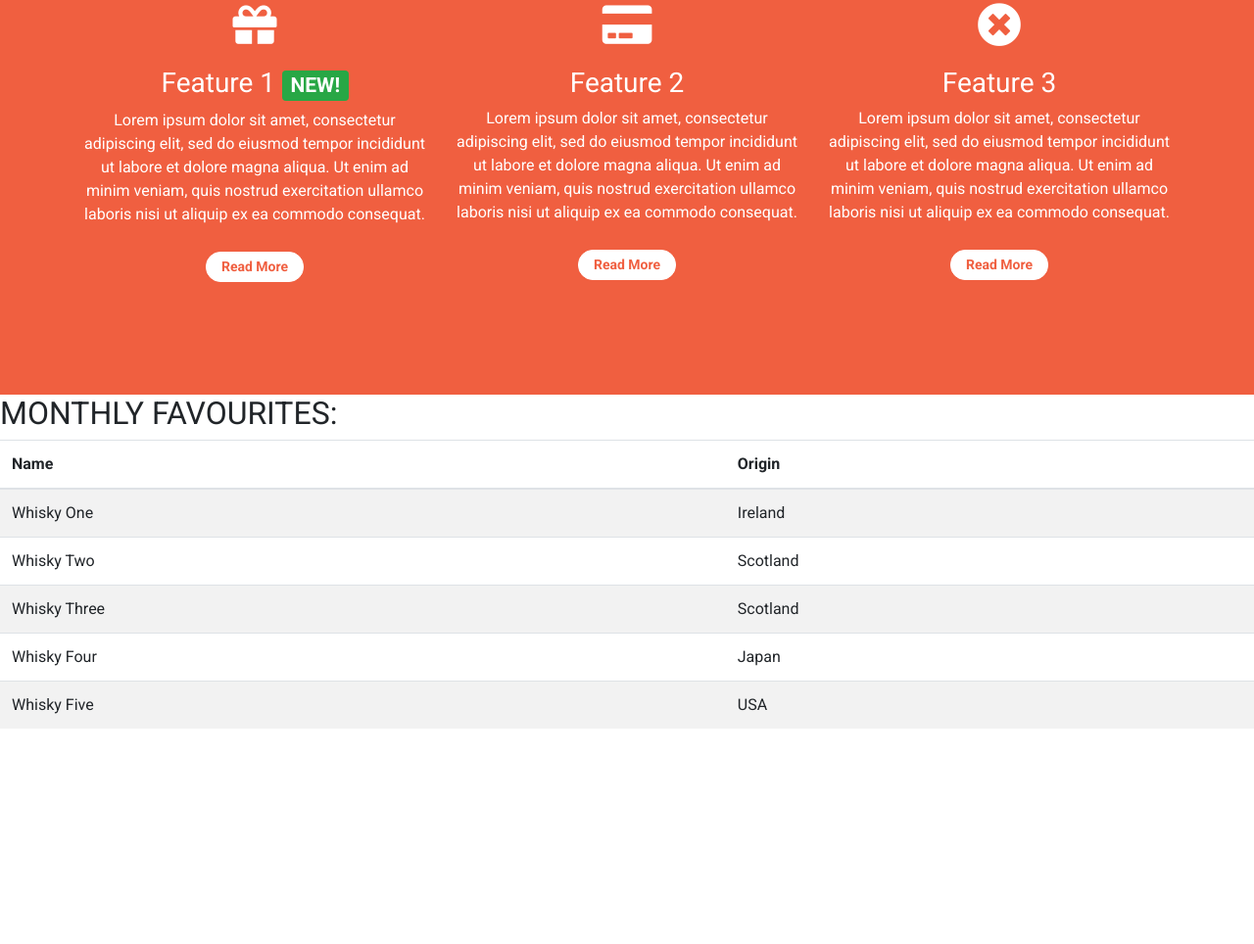
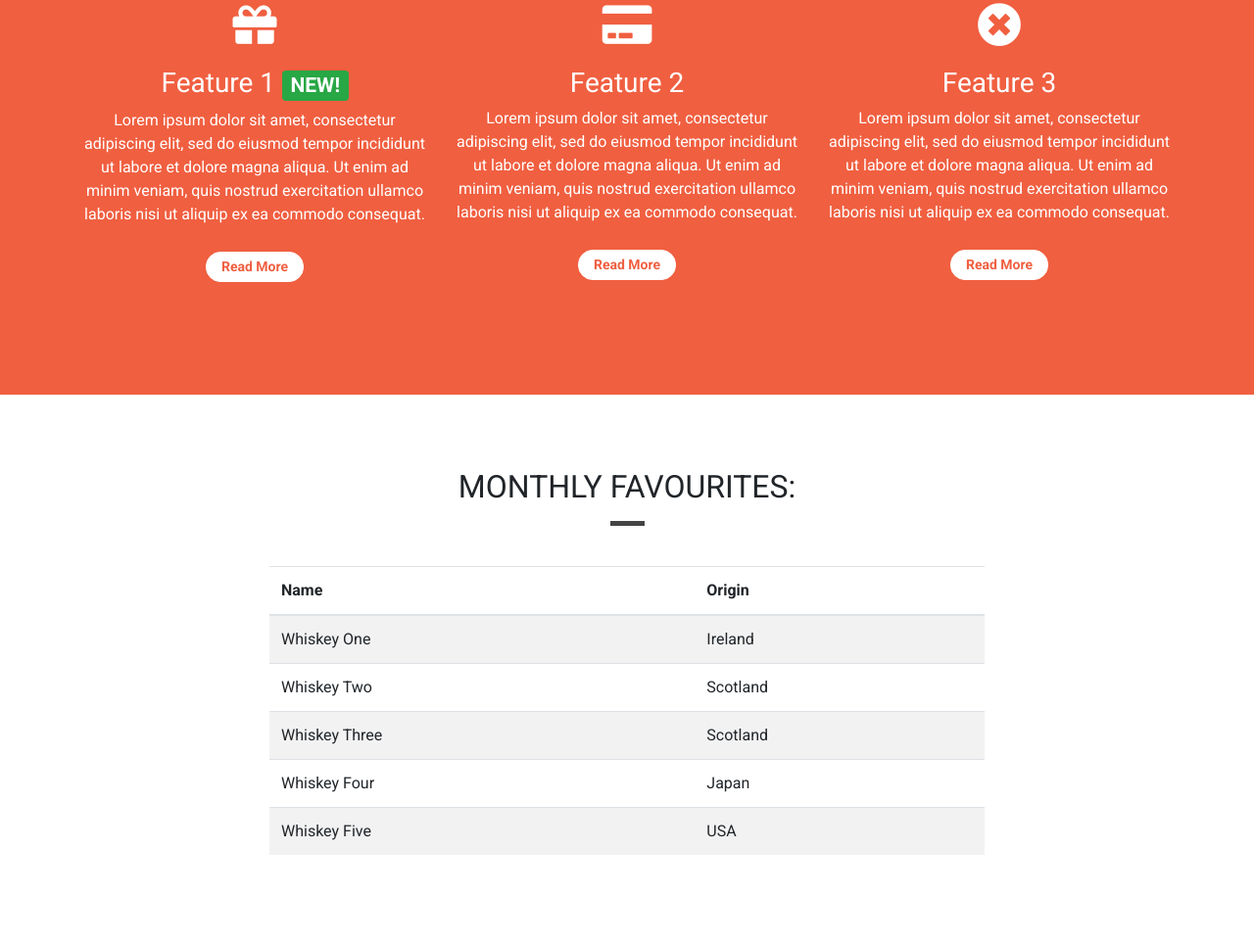
Before and after one commit to Sarah-LB/exploring-bootstrap-lesson, a plain HTML site: page index.html in a window 1280 px wide. Shown: the part 1320-2284 px from the top of the page at 98% size. Before the commit the page ends 2080 px from the top, so only its background shows below. Drawn offline with nearby package versions, Linux system fonts and the light colour scheme.

Commit message:
update monthly favourites section

```diff
--- a/css/style.css
+++ b/css/style.css
@@ -199,3 +199,9 @@ body {
     margin-top: 10px;
     color: #f05f40;
 }
+
+/* Favourites */
+
+.favourites .page-header {
+    margin-bottom: 25px;
+}
--- a/index.html
+++ b/index.html
@@ -155,8 +155,17 @@
     </div>
 
         <!-- monthly-favourites -->
-        <section>
+        <div class="container-wrapper">
+            <section class="favourites container favourites-container content-container">
+                <div class="row">
+                    <div class="col-12 page-header">
                         <h2 class="text-uppercase">Monthly Favourites:</h2>
+                        <hr class="block-divider block-divider--short">
+                    </div>
+                </div>
+
+                <div class="row justify-content-center">
+                    <div class="col-8">
                         <table class="table table-striped">
                             <thead>
                                 <tr>
@@ -166,29 +175,31 @@
                             </thead>
                             <tbody>
                                 <tr>
-                        <td>Whisky One</td>
+                                    <td>Whiskey One</td>
                                     <td>Ireland</td>
                                 </tr>
                                 <tr>
-                        <td>Whisky Two</td>
+                                    <td>Whiskey Two</td>
                                     <td>Scotland</td>
                                 </tr>
                                 <tr>
-                        <td>Whisky Three</td>
+                                    <td>Whiskey Three</td>
                                     <td>Scotland</td>
                                 </tr>
                                 <tr>
-                        <td>Whisky Four</td>
+                                    <td>Whiskey Four</td>
                                     <td>Japan</td>
                                 </tr>
                                 <tr>
-                        <td>Whisky Five</td>
+                                    <td>Whiskey Five</td>
                                     <td>USA</td>
                                 </tr>
                             </tbody>
                         </table>
-
+                    </div>
+                </div>
         </section>
+        </div>
 
         <!-- /.monthly-favourites -->
     </article>
```
Lines whose indentation alone changed are shown as unchanged.
